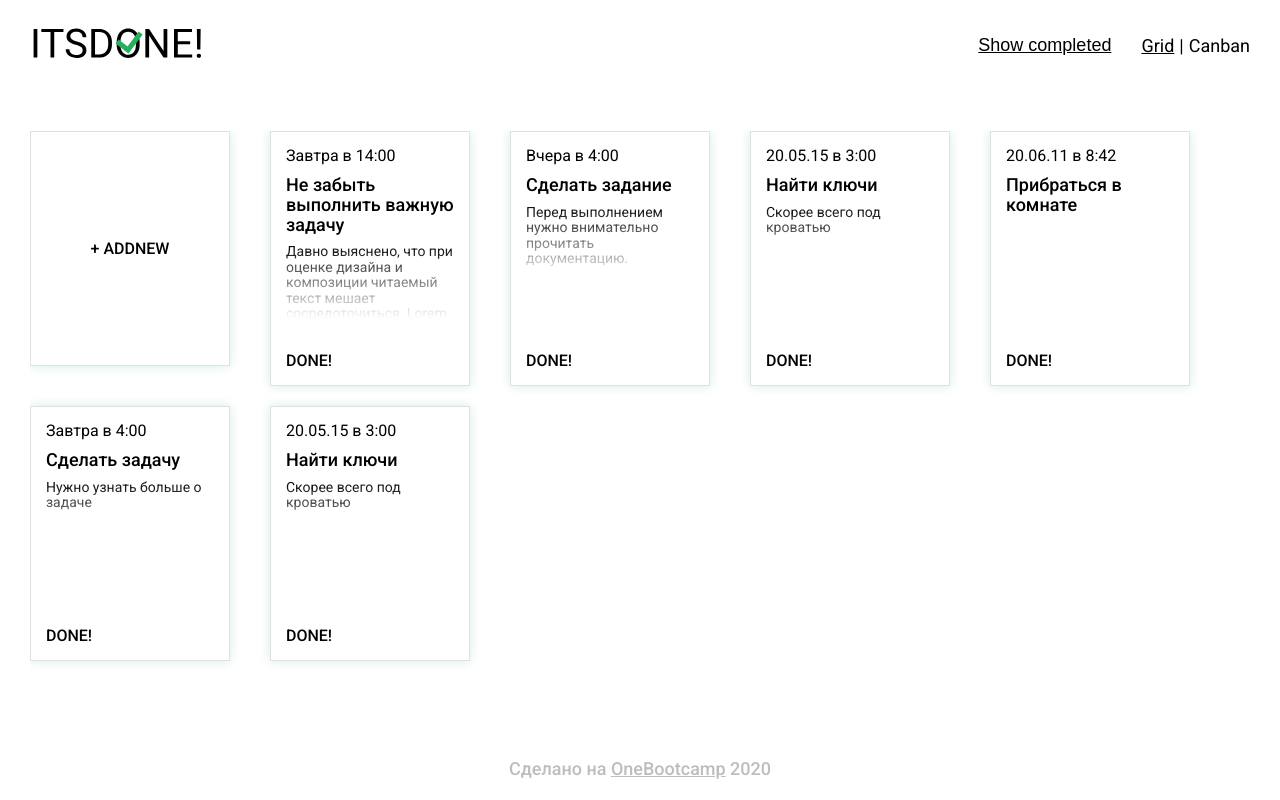
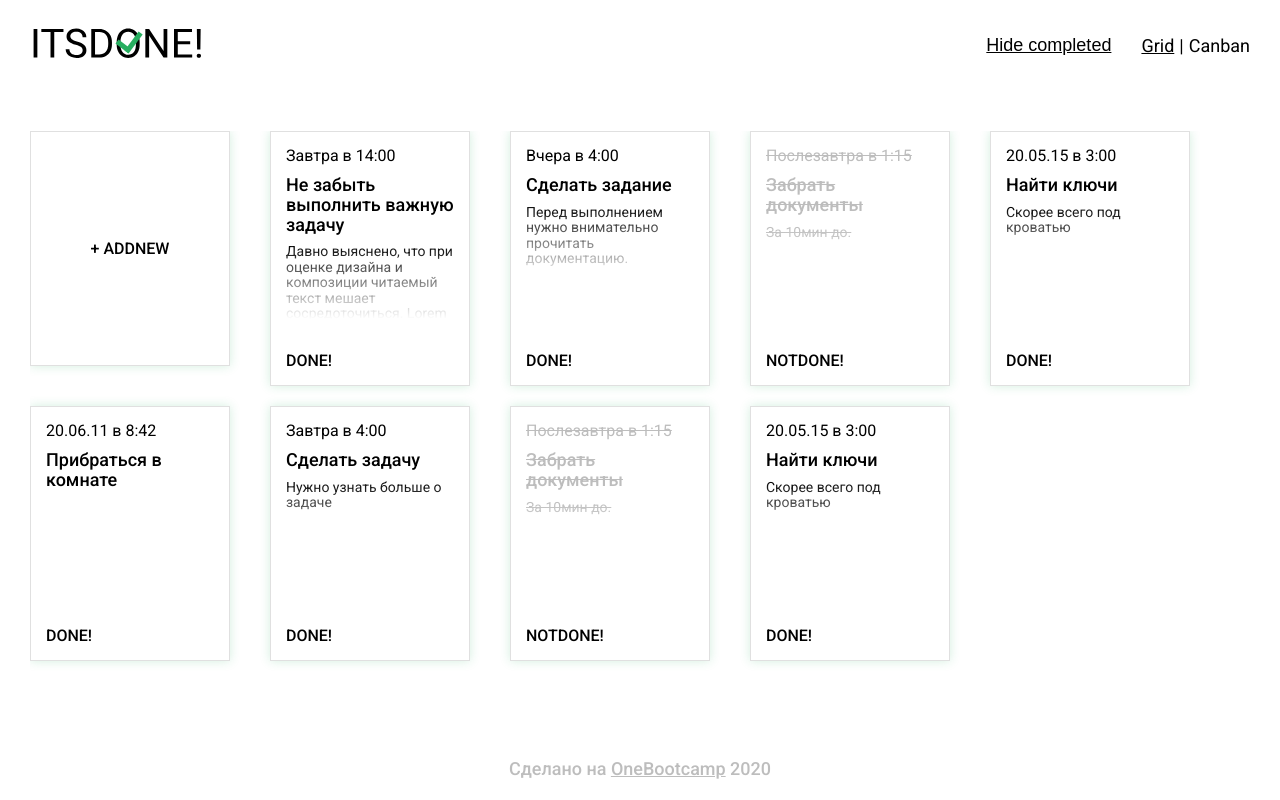
Before and after one commit to OneBootcamp-1-0/itsdone-1, a React app: page /grid in a window 1280 px wide. Built offline with nearby package versions, Linux system fonts and the light colour scheme.

Commit message:
changed filtration logic

```diff
--- a/src/App.jsx
+++ b/src/App.jsx
@@ -9,16 +9,20 @@ import Grid from './components/Board/Grid/Grid.jsx';
 import { Redirect, Route, Switch } from 'react-router-dom';
 
 const App = props => {
-  const { onCardEdit, cards, columns } = props;
-  const [hideCompleted, setHideCompleted] = useState(false);
+  const { onCardEdit, cards, columns} = props;
+  const [showAll, setShowAll] = useState(true);
+
+  const filterDoneCards = () => {
+    return cards.filter(card => !card.isDone);
+  };
 
   return (
     <div className={css.page}>
-      <Header setHideCompleted={setHideCompleted}/>
+      <Header setShowAll={setShowAll}/>
       <Board>
         <Switch>
           <Route exact path="/canban" render={() => <Canban onCardEdit={onCardEdit} columns={columns} cards={cards}/>} />
-          <Route exact path="/grid" render={() => <Grid hideCompleted={hideCompleted} onCardEdit={onCardEdit} cards={cards} />} />
+          <Route exact path="/grid" render={() => <Grid onCardEdit={onCardEdit} cards={showAll ? cards : filterDoneCards()} />} />
           <Route path="/" render={() => <Redirect to="/grid" />} />
         </Switch>
       </Board>
--- a/src/components/Board/Grid/Grid.jsx
+++ b/src/components/Board/Grid/Grid.jsx
@@ -5,7 +5,7 @@ import NewCard from '../NewCard/NewCard.jsx';
 import EditCard from '../Card/EditCard.jsx';
 
 const Grid = props => {
-  const { cards, onCardEdit, hideCompleted } = props;
+  const { cards, onCardEdit } = props;
 
   const [editCard, setEditCard] = useState({
     id: null,
@@ -19,11 +19,7 @@ const Grid = props => {
         if (card.id === editCard.id && editCard.isEdit) {
           return <EditCard key={i} setEditCard={setEditCard} id={card.id} onCardEdit={onCardEdit} date={card.date} title={card.title} text={card.text} />
         }
-        if (hideCompleted) {
-          return <GridCard setEditCard={setEditCard} onCardEdit={onCardEdit} id={card.id} key={i} isDone={card.isDone} date={card.date} title={card.title} text={card.text} />
-        } else if (!card.isDone) {
-            return  <GridCard setEditCard={setEditCard} onCardEdit={onCardEdit} id={card.id} key={i} isDone={card.isDone} date={card.date} title={card.title} text={card.text} />
-          }
+        return <GridCard setEditCard={setEditCard} onCardEdit={onCardEdit} id={card.id} key={i} isDone={card.isDone} date={card.date} title={card.title} text={card.text} />
       })}
     </div>
   );
--- a/src/components/Header/Header.jsx
+++ b/src/components/Header/Header.jsx
@@ -4,11 +4,11 @@ import logo from '../../img/logo.svg';
 import { NavLink, useHistory } from 'react-router-dom';
 
 const Header = (props) => {
-  const {setHideCompleted} = props;
+  const { setShowAll } = props;
 
   const history = useHistory();
   const [ activeLink, setActiveLink ] = useState(history.location.pathname.slice(1) || 'grid');
-  const [showCompletedBtn, setShowCompletedBtn] = useState(false);
+  const [showCompletedBtn, setShowCompletedBtn] = useState(true);
 
   const onGridLinkClick = () => {
     if (activeLink === 'canban') {
@@ -26,7 +26,8 @@ const Header = (props) => {
 
   const onButtonShowClick = () => {
     setShowCompletedBtn(!showCompletedBtn);
-    setHideCompleted(!showCompletedBtn);
+
+    setShowAll(!showCompletedBtn);
   };
 
   return (
```
